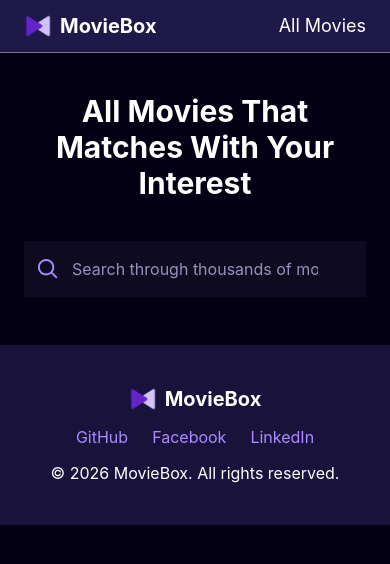
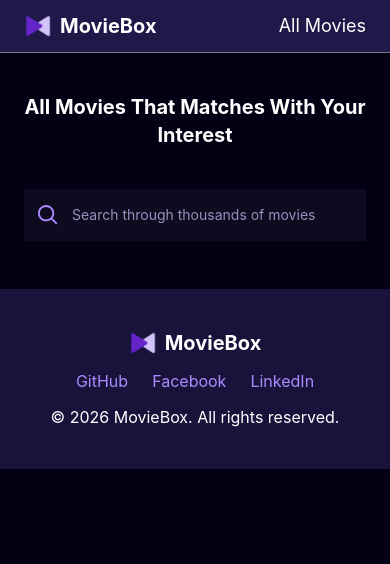
Before and after one commit to arafatYasir/Next-Level-Foundation-Program-Assignment-2, a React (Vite) app: page /movies in a window 390 px wide. Shown: the top 564 px of the page. Built offline with nearby package versions, Linux system fonts and the light colour scheme.

Commit message:
feat(ui): implement responsive design for heading and search input

```diff
--- a/src/components/Container.jsx
+++ b/src/components/Container.jsx
@@ -1,6 +1,6 @@
 const Container = ({ className, children }) => {
     return (
-        <div className={`container mx-auto px-6 sm:px-0 ${className}`}>{children}</div>
+        <div className={`container mx-auto px-6 ${className}`}>{children}</div>
     )
 }
 
--- a/src/pages/MoviesPage.jsx
+++ b/src/pages/MoviesPage.jsx
@@ -9,7 +9,7 @@ const MoviesPage = () => {
   return (
     <div>
       <Container>
-        <h1 className="text-3xl font-bold text-center my-10">All Movies That Matches With Your Interest</h1>
+        <h1 className="text-xl sm:text-2xl md:text-3xl font-bold text-center my-10">All Movies That Matches With Your Interest</h1>
 
         <div className="bg-[#cecefb0d] w-full max-w-[600px] mx-auto relative">
           <input
@@ -17,8 +17,7 @@ const MoviesPage = () => {
             value={searchQuery}
             onChange={(e) => setSearchQuery(e.target.value)}
             placeholder="Search through thousands of movies"
-            className="py-4 px-12 outline-none w-full text-[#d6c7ff] placeholder:text-[#d6c7ff]/70"
-
+            className="py-4 px-12 outline-none w-full text-sm sm:text-base text-[#d6c7ff] placeholder:text-[#d6c7ff]/70"
           />
           <SearchIcon className="absolute top-1/2 -translate-y-1/2 left-6 -translate-x-1/2" />
         </div>
```
